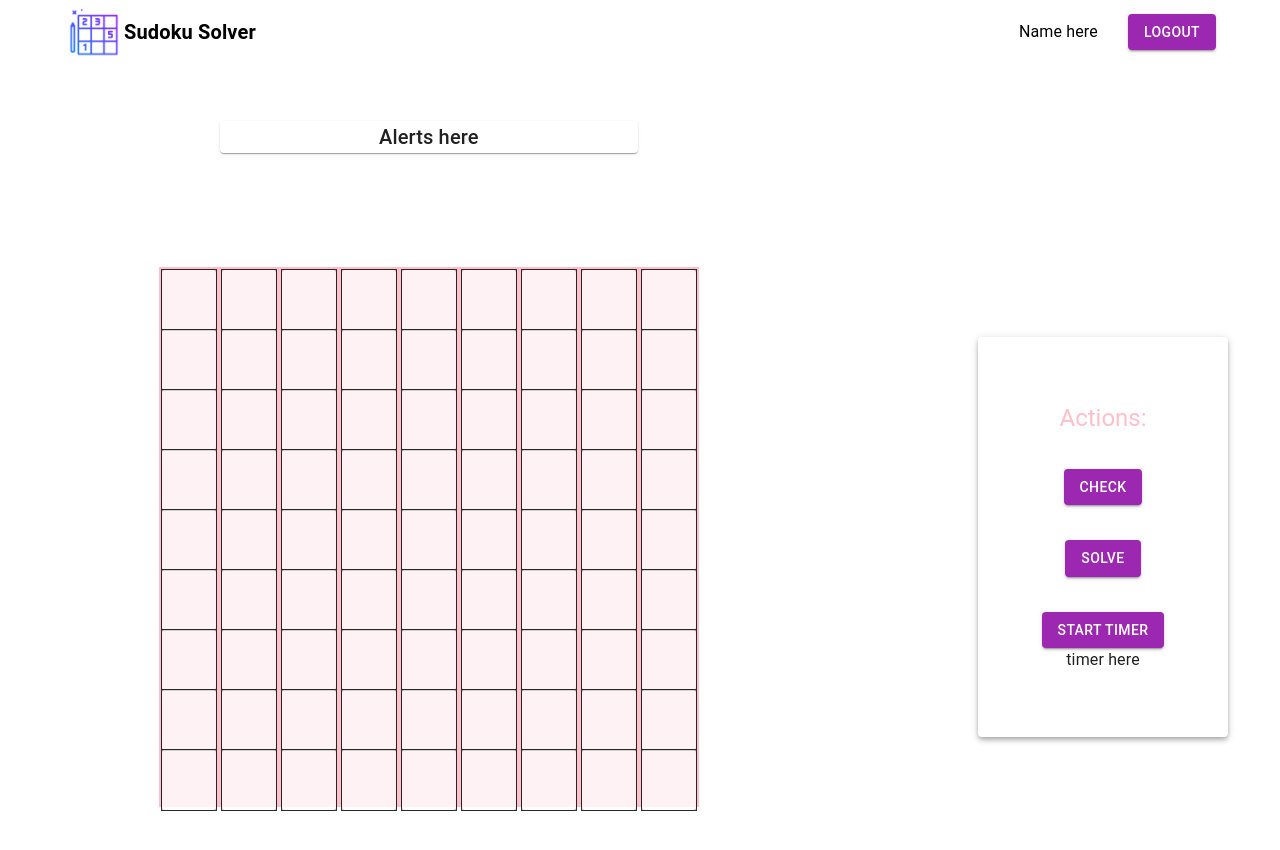
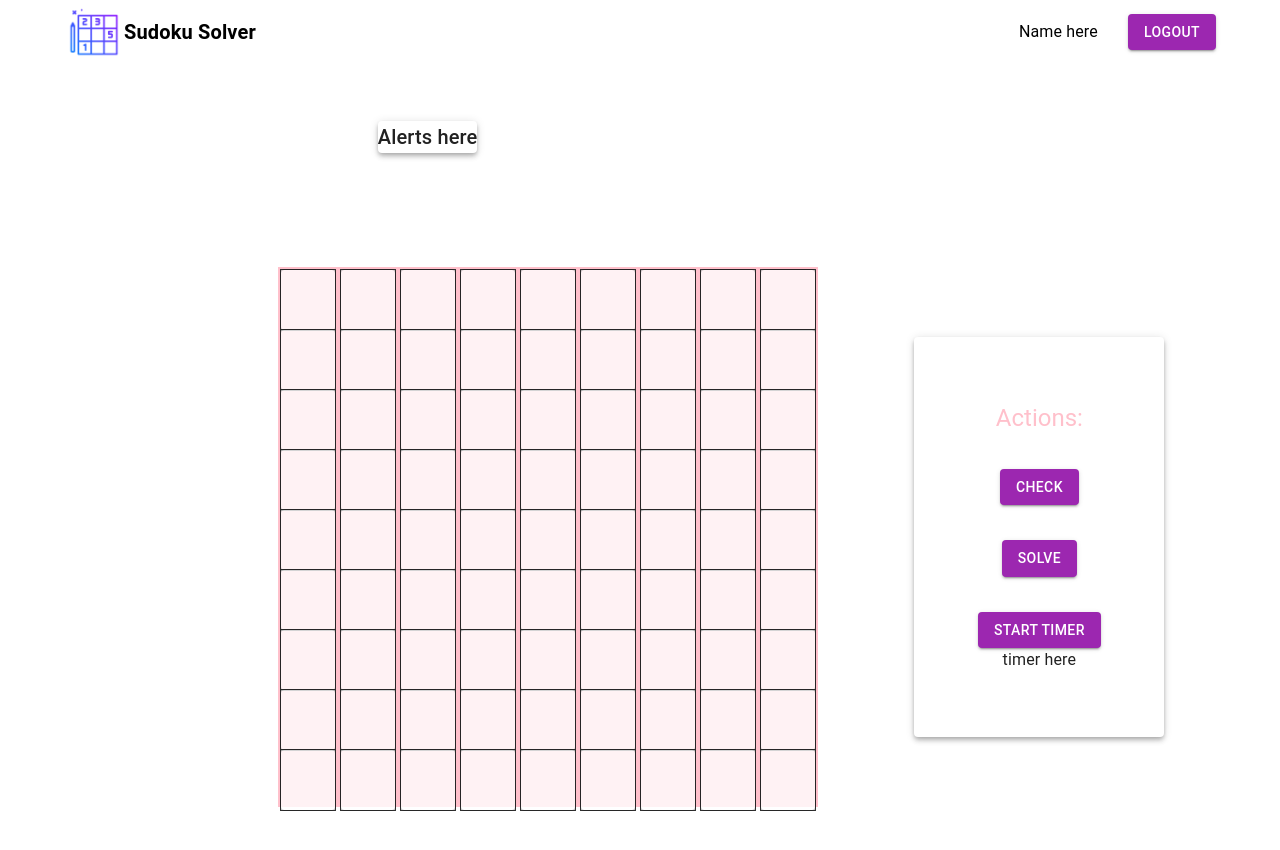
Before and after one commit to teadulellari/Sudoku_Solver, a React (Create React App) app in the folder client/: page /sudoku in a window 1280 px wide. Shown: the top 850 px of the page. Built offline with nearby package versions, Linux system fonts and the light colour scheme.

Commit message:
fixed Css

```diff
--- a/client/src/App.css
+++ b/client/src/App.css
@@ -44,3 +44,6 @@
   width: inherit;
   padding: 0;
 }
+body {
+  margin: 0;
+}
--- a/client/src/components/Actions/Alert.jsx
+++ b/client/src/components/Actions/Alert.jsx
@@ -7,7 +7,7 @@ const Alert = () => {
 
     return (
    <Container maxWidth="xl" id="alertContainer">
-    <Paper id="alertPaper">
+    <Paper id="alertPaper" elevation={4}>
     <Typography variant="h6" id="alertText">
           Alerts here
         </Typography>
--- a/client/src/components/Actions/alert.css
+++ b/client/src/components/Actions/alert.css
@@ -1,11 +1,18 @@
 
 #alertContainer{
-    width: 60%;
+    display: flex;
+    flex-direction: column;
+    justify-content: center;
+    align-items: center;
+    text-align: center;
+    width: 300px;
+
 }
+
 #lertPaper {
 display: flex;
 flex-direction: column;
-justify-content: flex-end;
+justify-content: center;
 align-items: flex-end;
 text-align: center;
 height: 300px;
--- a/client/src/components/View/Home.jsx
+++ b/client/src/components/View/Home.jsx
@@ -15,6 +15,7 @@ const Home = () => {
           <Navbar />
         </div>
         <div className="contentDiv">
+          <div className="emptyDiv"></div>
           <div className="alertDiv">
            <Alert />
           </div>
--- a/client/src/components/View/home.css
+++ b/client/src/components/View/home.css
@@ -1,20 +1,34 @@
+#muiContainer{
+    margin: au0to;
+}
 .contentDiv {
     display: grid;
     column-gap: 50px;
-    grid-template-columns: 80% auto;
+    grid-template-columns: 20% 60% 30%;
     grid-template-rows: auto auto;
     align-items: center;
     height: 100%;
-    width: 90%;
+    width: fit-content;
+
 }
 
 .alertDiv {
     display: flex;
     grid-row: 1;
-    text-align: center;
+    grid-column: 2;
+    text-align: flex-end;
+    align-items: flex-end;
+    justify-content: flex-end;
+    width: inherit;
+}
+.emptyDiv {
+    grid-row: 2;
+    display: flex;
+    flex-wrap: wrap;
+    justify-content: center;
     align-items: center;
-    justify-content: center;
     width: inherit;
+
 }
 
 .sudokuDiv {
```
